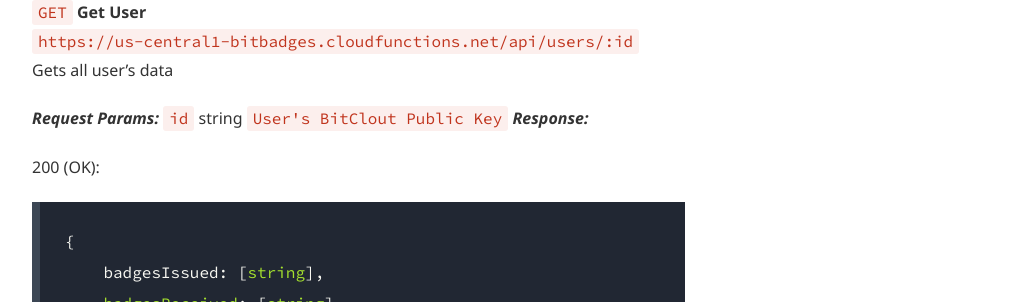
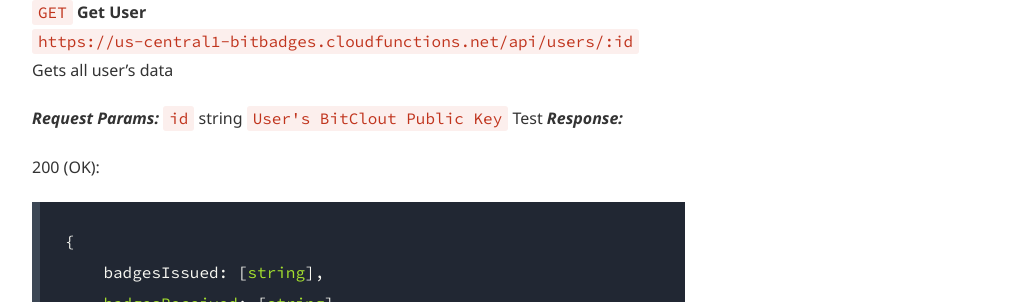
Before and after one commit to BitBadges/bitbadges.github.io, a Jekyll site: the page built from api.md, in a window 1280 px wide and 900 px high, scrolled down 651 px. Shown: the part 153-455 px from the top of the window, without its empty margins (38-1060 px from the left). Built offline with Jekyll 4.4.1, drawn with Linux system fonts in a browser that asks for light colours; some web fonts are replaced.

Commit message:
asdjkgla

```diff
--- a/api.md
+++ b/api.md
@@ -33,9 +33,10 @@ page_nav:
 `GET` **Get User**
 `https://us-central1-bitbadges.cloudfunctions.net/api/users/:id`
 Gets all user's data
+
 > **_Request Params:_**
-`id` string `User's BitClout Public Key`
-> **_Response:_**
+> `id` string `User's BitClout Public Key`
+> Test **_Response:_**
 
 > 200 (OK):
 
```
